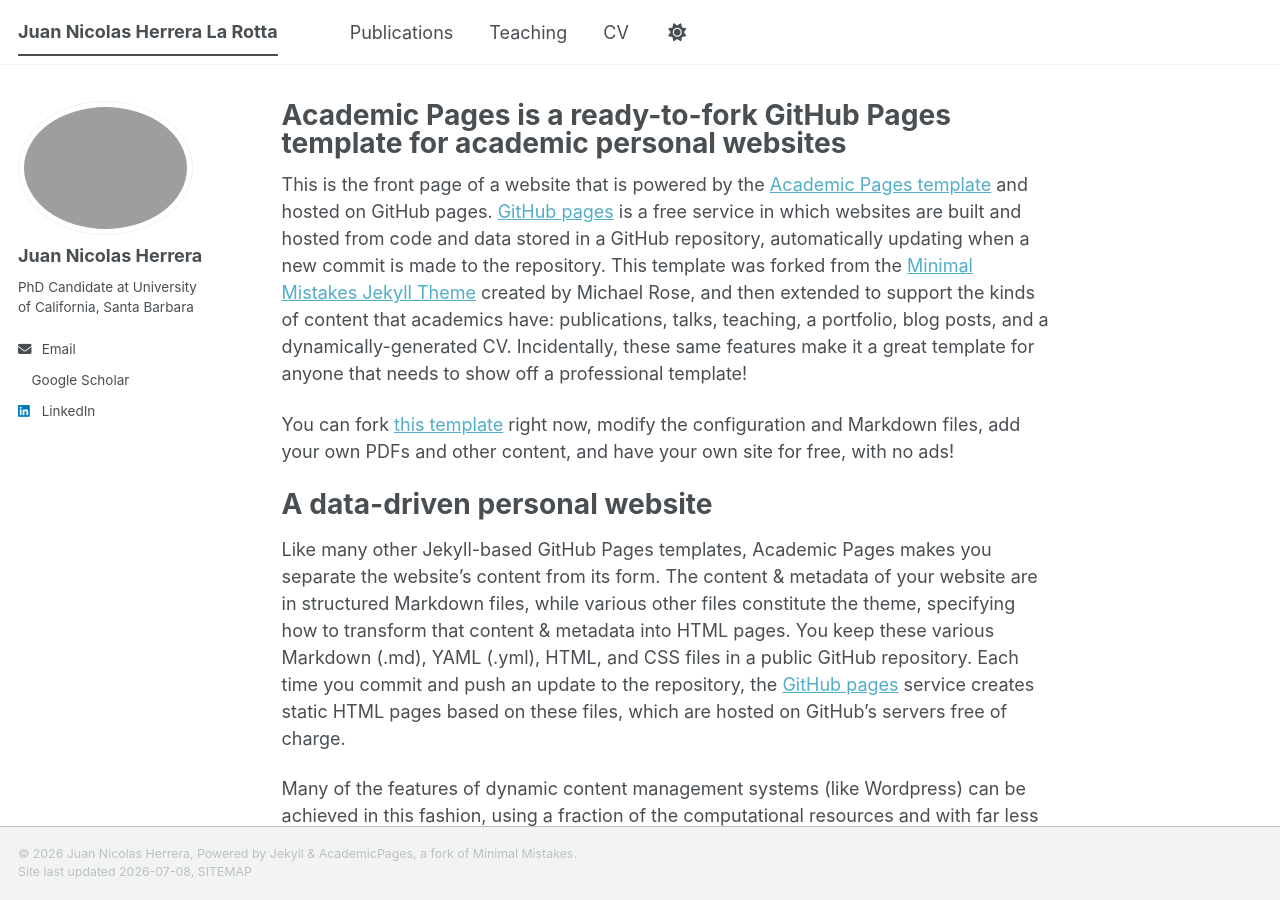
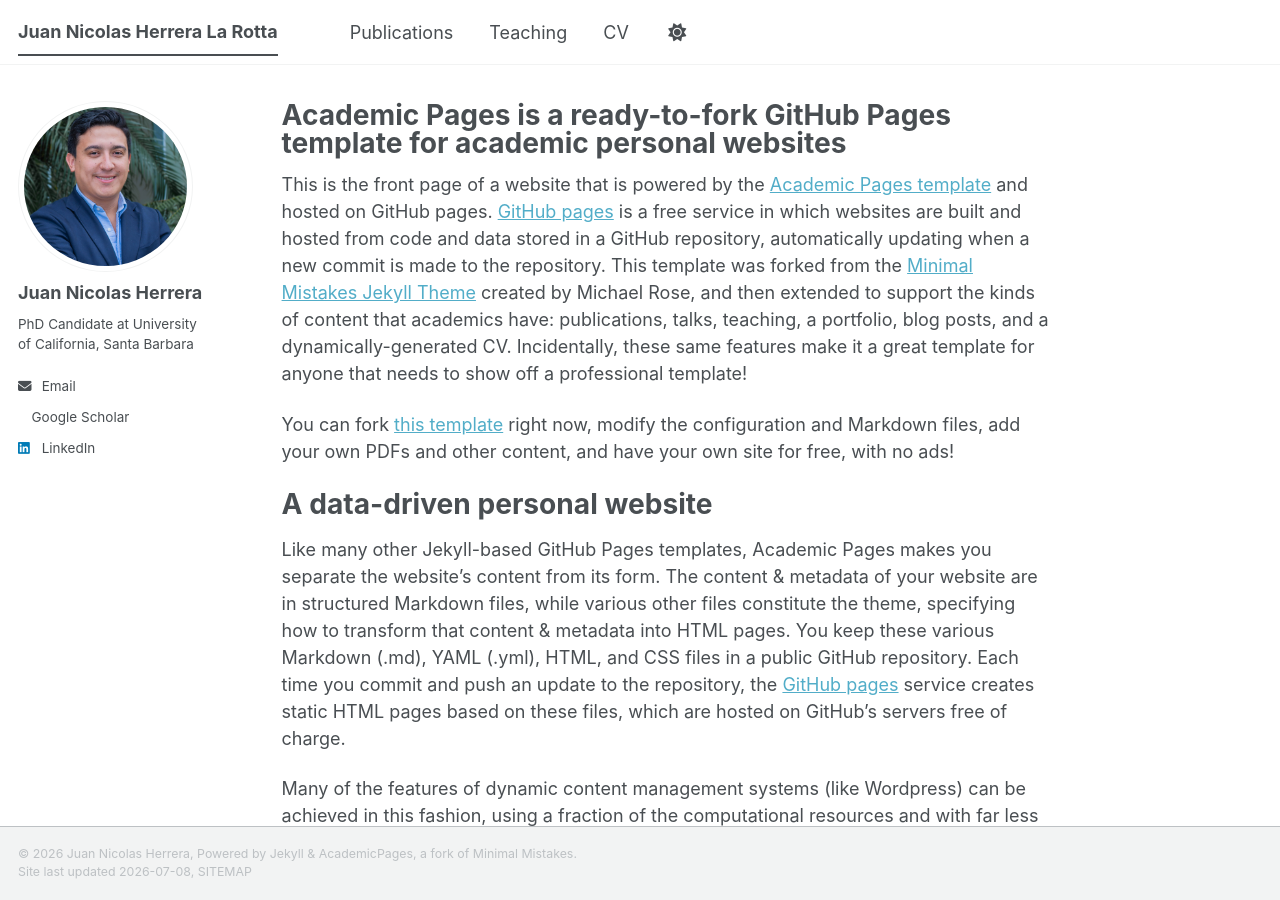
Before and after one commit to nicolas-herrera-l/nicolas-herrera-l.github.io, a Jekyll site: the page built from _pages/about.md, in a window 1280 px wide and 900 px high. Built offline with Jekyll 4.4.1, drawn with Linux system fonts in a browser that asks for light colours; a style sheet for code colours, icons or effects is not loaded.

Commit message:
Change avatar image from PNG to JPG format
Updated avatar image file extension from .png to .jpg.

```diff
--- a/_config.yml
+++ b/_config.yml
@@ -23,7 +23,7 @@ repository               : "nicolas-herrera-l.github.io"
 #               Additional customization can be done by editing /_includes/author-profile.html
 author:
   # Biographic information
-  avatar           : "main_picture.png"
+  avatar           : "main_picture.jpg"
   name             : "Juan Nicolas Herrera"
   pronouns         : # example: "she/her"
   bio              : "PhD Candidate at University of California, Santa Barbara"
```
